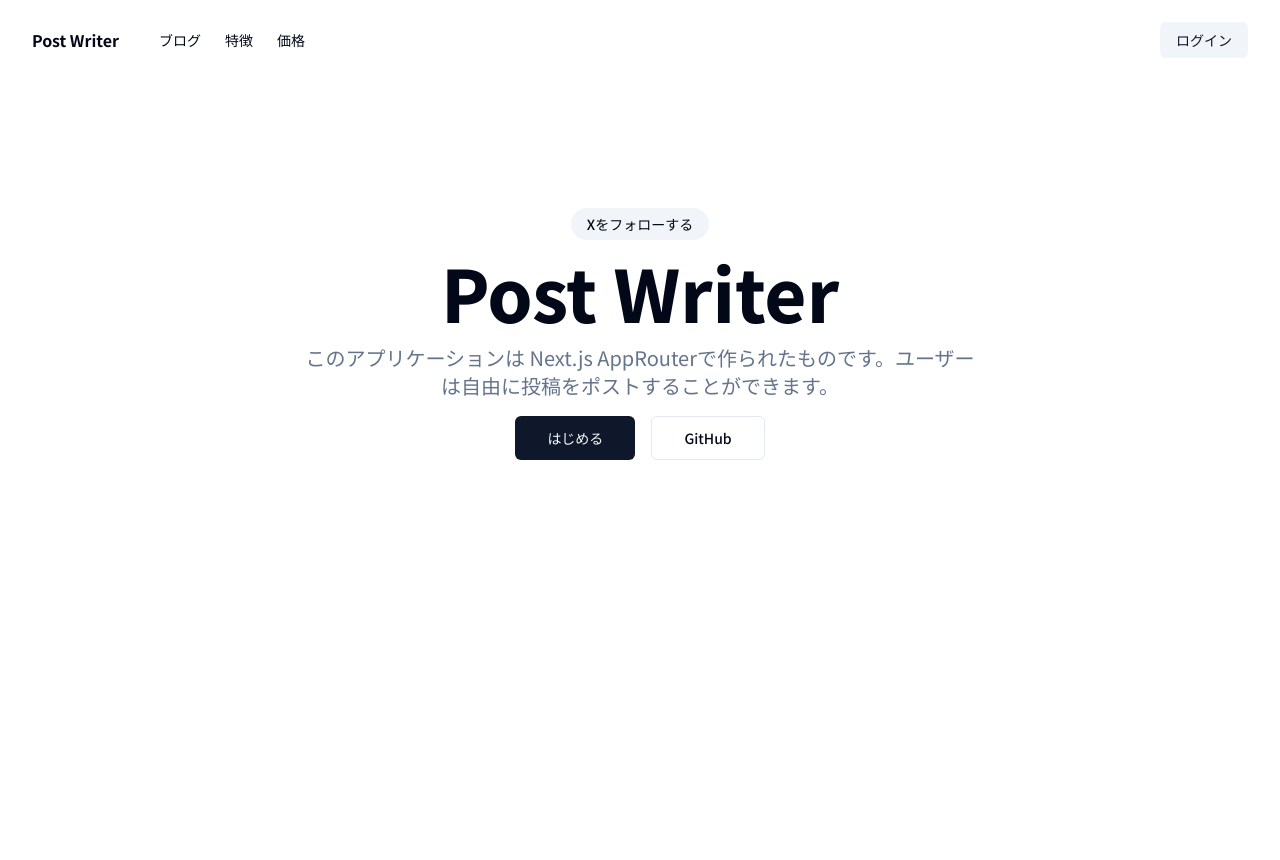
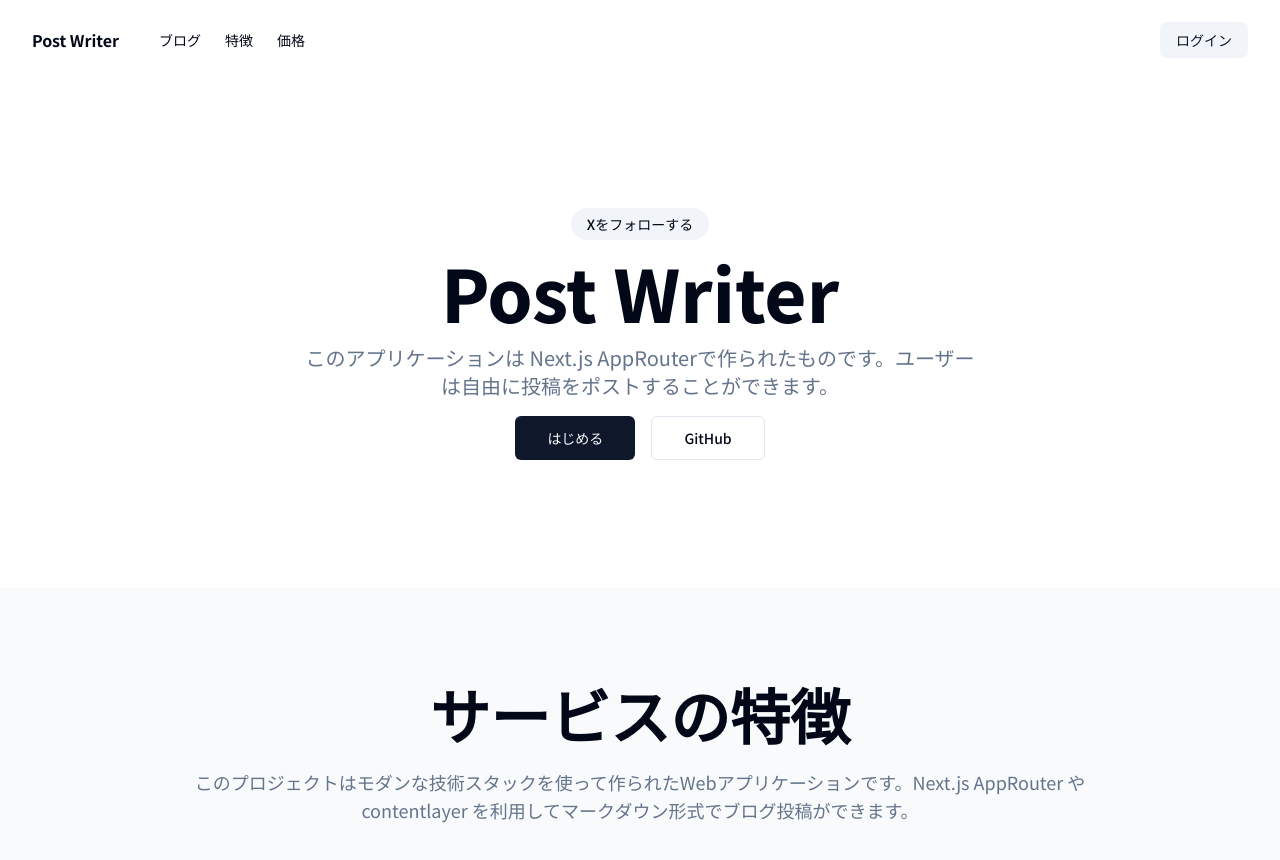
Before and after one commit to thiger7/post-writer-app, a Next.js app: page / in a window 1280 px wide. Shown: the top 860 px of the page. Before the commit the page ends 800 px from the top, so only its background shows below. Built offline with nearby package versions, Linux system fonts and the light colour scheme.

Commit message:
featuresセクションを作成

```diff
--- a/app/(marketing)/page.tsx
+++ b/app/(marketing)/page.tsx
@@ -41,6 +41,22 @@
           </div>
         </div>
       </section>
+
+      <section
+        id="features"
+        className="container py-8 md:py-12 lg:py-24 bg-slate-50"
+      >
+        <div className="text-center space-y-6 max-w-[58rem] mx-auto">
+          <h2 className="font-extrabold text-3xl md:text-6xl">
+            サービスの特徴
+          </h2>
+          <p className="text-muted-foreground sm:text-lg sm:leading-7">
+            このプロジェクトはモダンな技術スタックを使って作られたWebアプリケーションです。Next.js
+            AppRouter や contentlayer
+            を利用してマークダウン形式でブログ投稿ができます。
+          </p>
+        </div>
+      </section>
     </>
   );
 }
```
